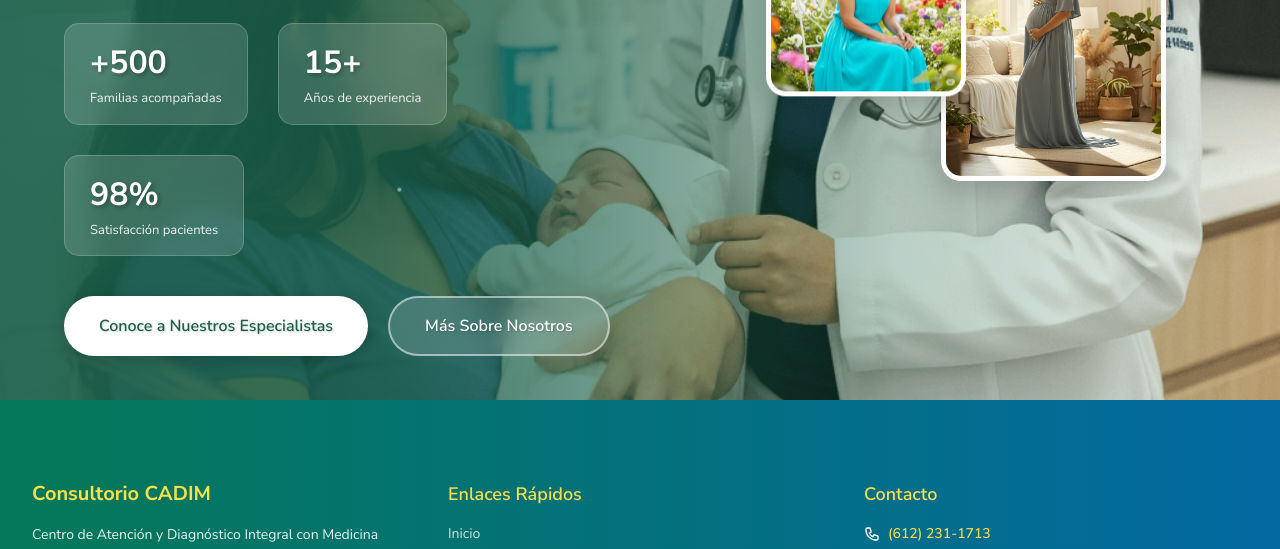
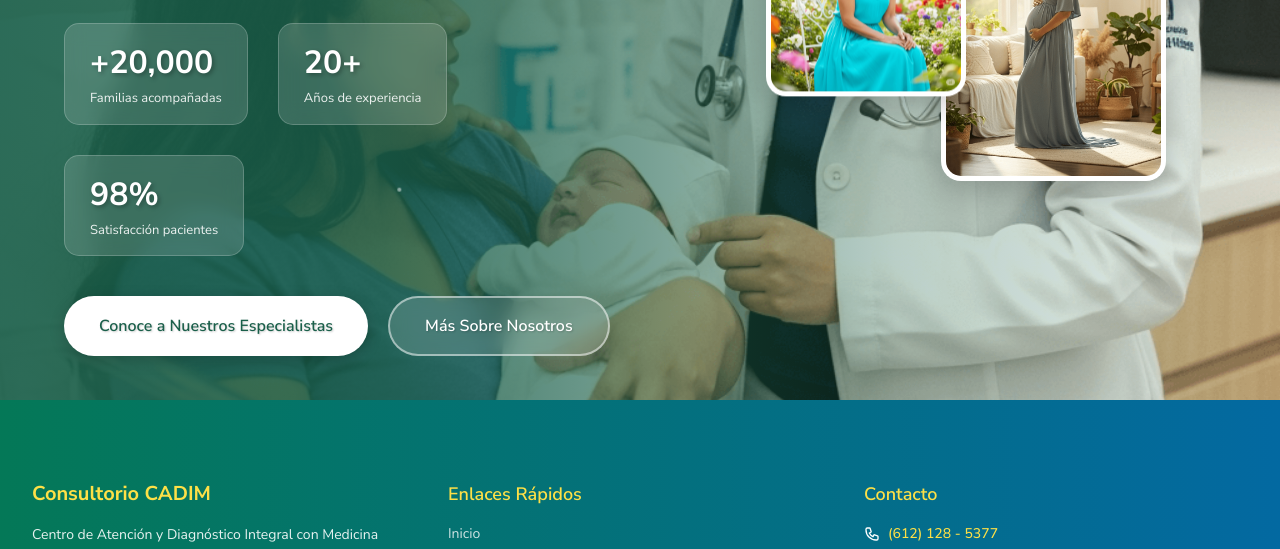
Before and after one commit to GustavoJosh/WebDirectory, a plain HTML site: page index.html in a window 1280 px wide. Shown: the part 399-948 px from the top of the page. Drawn offline with nearby package versions, Linux system fonts and the light colour scheme.

Commit message:
detalles

```diff
--- a/index.html
+++ b/index.html
@@ -50,11 +50,11 @@
 
                     <div class="stats-container">
                         <div class="stat-item">
-                            <div class="stat-number">+500</div>
+                            <div class="stat-number">+20,000</div>
                             <div class="stat-label">Familias acompañadas</div>
                         </div>
                         <div class="stat-item">
-                            <div class="stat-number">15+</div>
+                            <div class="stat-number">20+</div>
                             <div class="stat-label">Años de experiencia</div>
                         </div>
                         <div class="stat-item">
@@ -152,7 +152,7 @@
                             <svg class="w-4 h-4 flex-shrink-0" fill="none" stroke="currentColor" viewBox="0 0 24 24">
                                 <path stroke-linecap="round" stroke-linejoin="round" stroke-width="2" d="M3 5a2 2 0 012-2h3.28a1 1 0 01.948.684l1.498 4.493a1 1 0 01-.502 1.21l-2.257 1.13a11.042 11.042 0 005.516 5.516l1.13-2.257a1 1 0 011.21-.502l4.493 1.498a1 1 0 01.684.949V19a2 2 0 01-2 2h-1C9.716 21 3 14.284 3 6V5z"></path>
                             </svg>
-                            <a href="tel:+526122311713" class="text-yellow-300 hover:text-yellow-200 font-medium">(612) 231-1713</a>
+                            <a href="tel:+526122311713" class="text-yellow-300 hover:text-yellow-200 font-medium">(612) 128 - 5377</a>
                         </div>
                         <div class="flex items-center space-x-2">
                             <svg class="w-4 h-4 flex-shrink-0" fill="none" stroke="currentColor" viewBox="0 0 24 24">
```
